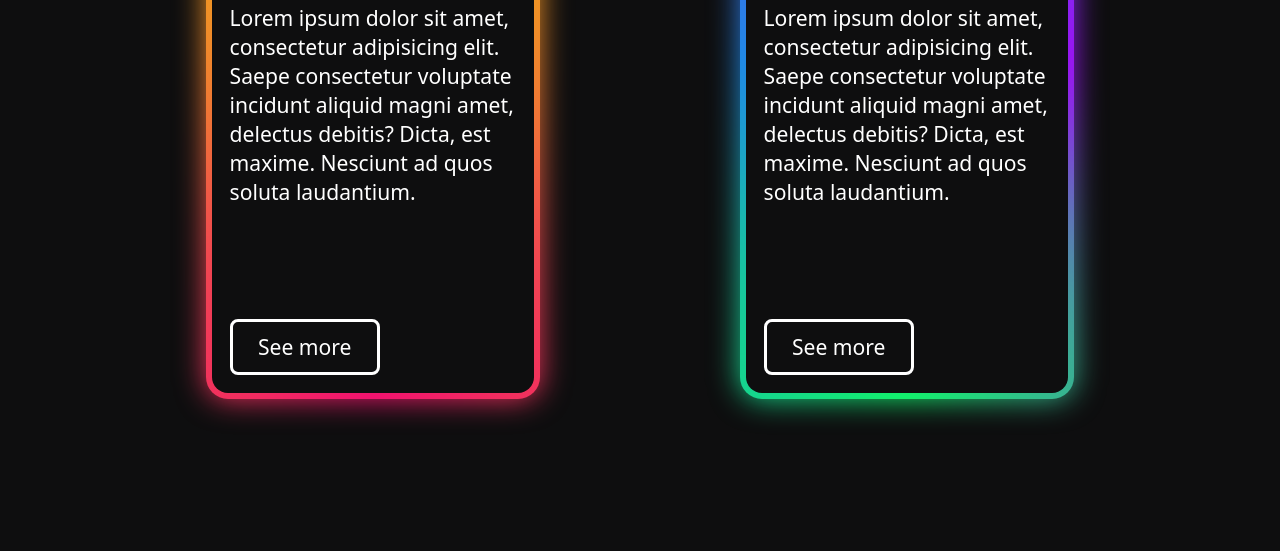
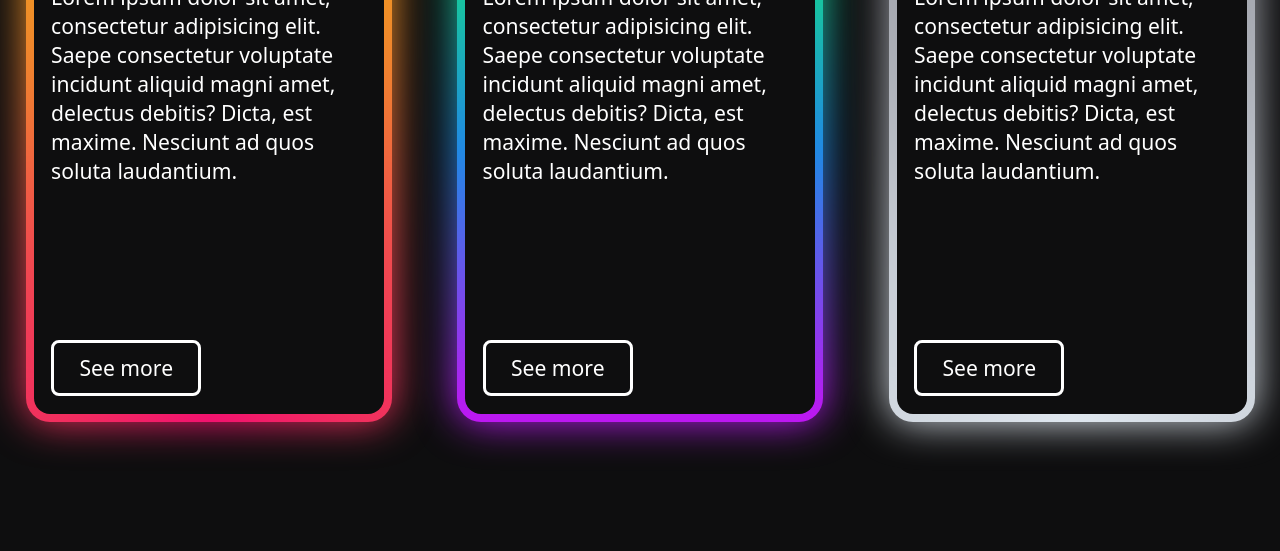
Before and after one commit to Rekuiem84/glowing-border, a plain HTML site: page index.html in a window 1280 px wide. Shown: the part 249-800 px from the top of the page. Drawn offline with Linux system fonts and the light colour scheme.

Commit message:
added one card and implemented linear gradients

```diff
--- a/index.html
+++ b/index.html
@@ -10,17 +10,23 @@
 </head>
 
 <body>
-  <div class="card">
+  <div class="card" data-gradient="radial">
     <h2>Title</h2>
     <p>Lorem ipsum dolor sit amet, consectetur adipisicing elit. Saepe consectetur voluptate incidunt aliquid magni
       amet, delectus debitis? Dicta, est maxime. Nesciunt ad quos soluta laudantium.</p>
-    <a href="">See more</a>
+    <a href="#">See more</a>
   </div>
-  <div class="card">
+  <div class="card" data-gradient="linear">
     <h2>Title</h2>
     <p>Lorem ipsum dolor sit amet, consectetur adipisicing elit. Saepe consectetur voluptate incidunt aliquid magni
       amet, delectus debitis? Dicta, est maxime. Nesciunt ad quos soluta laudantium.</p>
-    <a href="">See more</a>
+    <a href="#">See more</a>
+  </div>
+  <div class="card" data-gradient="radial">
+    <h2>Title</h2>
+    <p>Lorem ipsum dolor sit amet, consectetur adipisicing elit. Saepe consectetur voluptate incidunt aliquid magni
+      amet, delectus debitis? Dicta, est maxime. Nesciunt ad quos soluta laudantium.</p>
+    <a href="#">See more</a>
   </div>
 </body>
 
--- a/style.css
+++ b/style.css
@@ -11,8 +11,12 @@ body {
 	display: flex;
 	align-items: center;
 	justify-content: space-evenly;
+	flex-wrap: wrap;
+	padding: 2rem;
+	gap: 5rem;
 	min-height: 100vh;
 }
+
 @property --angle {
 	syntax: "<angle>";
 	inherits: false;
@@ -20,30 +24,37 @@ body {
 }
 .card {
 	--border-radius: 16px;
-	--border-width: 6px;
+	--border-width: 8px;
+	--blur-radius: 24px;
+	--animation-duration: 10s;
 
 	position: relative;
 	display: flex;
 	flex-direction: column;
 	gap: 1.2rem;
 	font-size: 2.2rem;
-	width: 16ch;
+	flex-basis: 350px;
 	aspect-ratio: 2/3;
 	background: rgb(14, 14, 15);
 	color: white;
 	padding: 0.5em;
 	border-radius: var(--border-radius);
 }
-.card:first-child {
+.card:nth-of-type(1) {
 	--color1: rgb(241, 18, 111);
 	--color2: rgb(240, 191, 12);
-	--gradient: var(--color1), var(--color2), var(--color1);
+	--color-selection: var(--color1), var(--color2), var(--color1);
 }
-.card:nth-child(2) {
+.card:nth-of-type(2) {
 	--color1: rgb(18, 241, 107);
 	--color2: rgb(32, 137, 229);
-	--color3: rgb(153, 20, 242);
-	--gradient: var(--color1), var(--color2), var(--color3), var(--color1);
+	--color3: rgb(194, 20, 242);
+	--color-selection: var(--color1), var(--color2), var(--color3);
+}
+.card:nth-of-type(3) {
+	--color1: rgb(223, 231, 239);
+	--color2: rgb(146, 147, 155);
+	--color-selection: var(--color1), var(--color2), var(--color1);
 }
 .card::before,
 .card::after {
@@ -53,11 +64,22 @@ body {
 	z-index: -1;
 
 	inset: calc(-1 * var(--border-width));
-	background: conic-gradient(from var(--angle, 0deg), var(--gradient));
-	animation: rotate 10s linear infinite;
+	animation: rotate var(--animation-duration) linear infinite;
+	transition: filter 0.25s ease-in-out;
+}
+.card[data-gradient="radial"]::before,
+.card[data-gradient="radial"]::after {
+	background: conic-gradient(from var(--angle, 0deg), var(--color-selection));
+}
+.card[data-gradient="linear"]::before,
+.card[data-gradient="linear"]::after {
+	background: linear-gradient(var(--angle, 0deg), var(--color-selection));
 }
 .card::after {
 	filter: blur(calc(2.5 * var(--border-width)));
+}
+.card:is(:hover, :focus-within):after {
+	filter: blur(calc(4.5 * var(--border-width)));
 }
 @keyframes rotate {
 	to {
@@ -79,4 +101,10 @@ body {
 	text-decoration: none;
 	margin-top: auto;
 	border: 3px solid currentColor;
+	transition: 0.1s ease-in;
+
+	&:is(:hover, :focus-visible) {
+		background: white;
+		color: rgb(14, 14, 15);
+	}
 }
```
Also changed, not shown: 1 other file.
